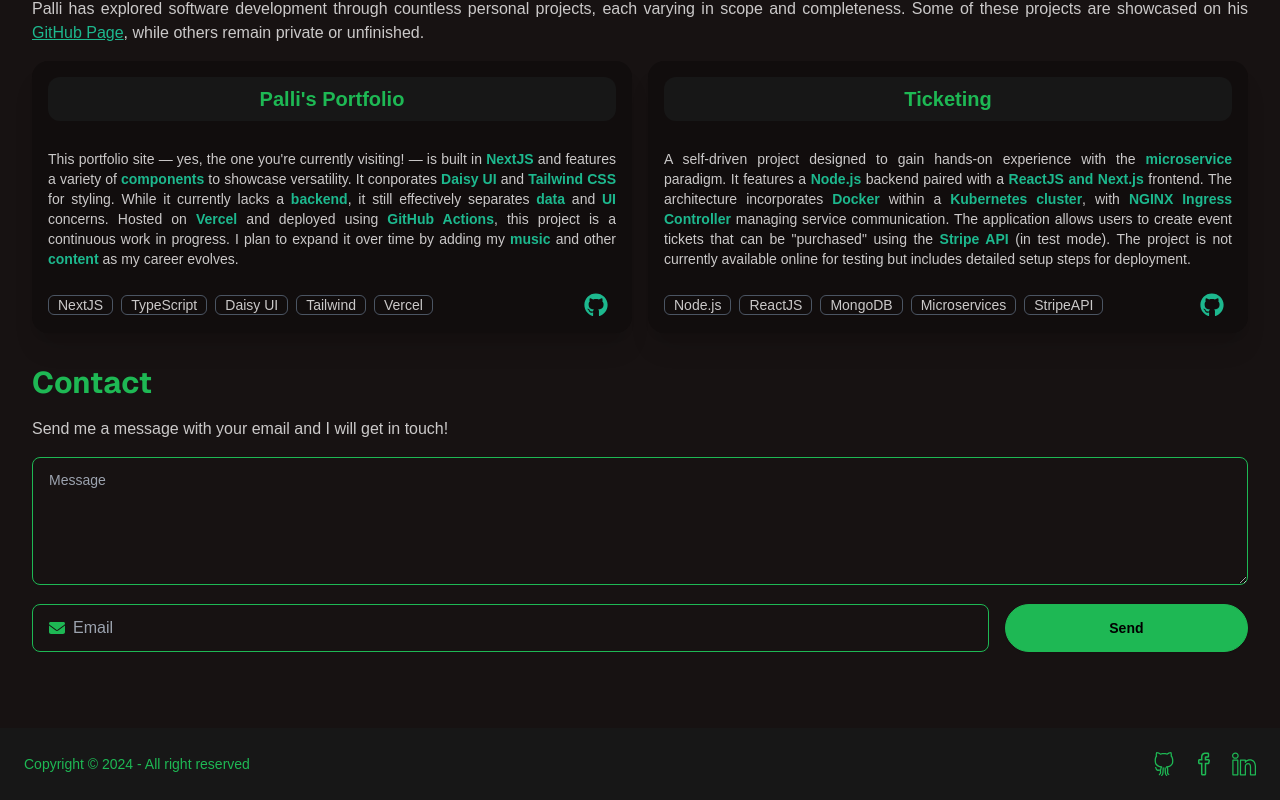
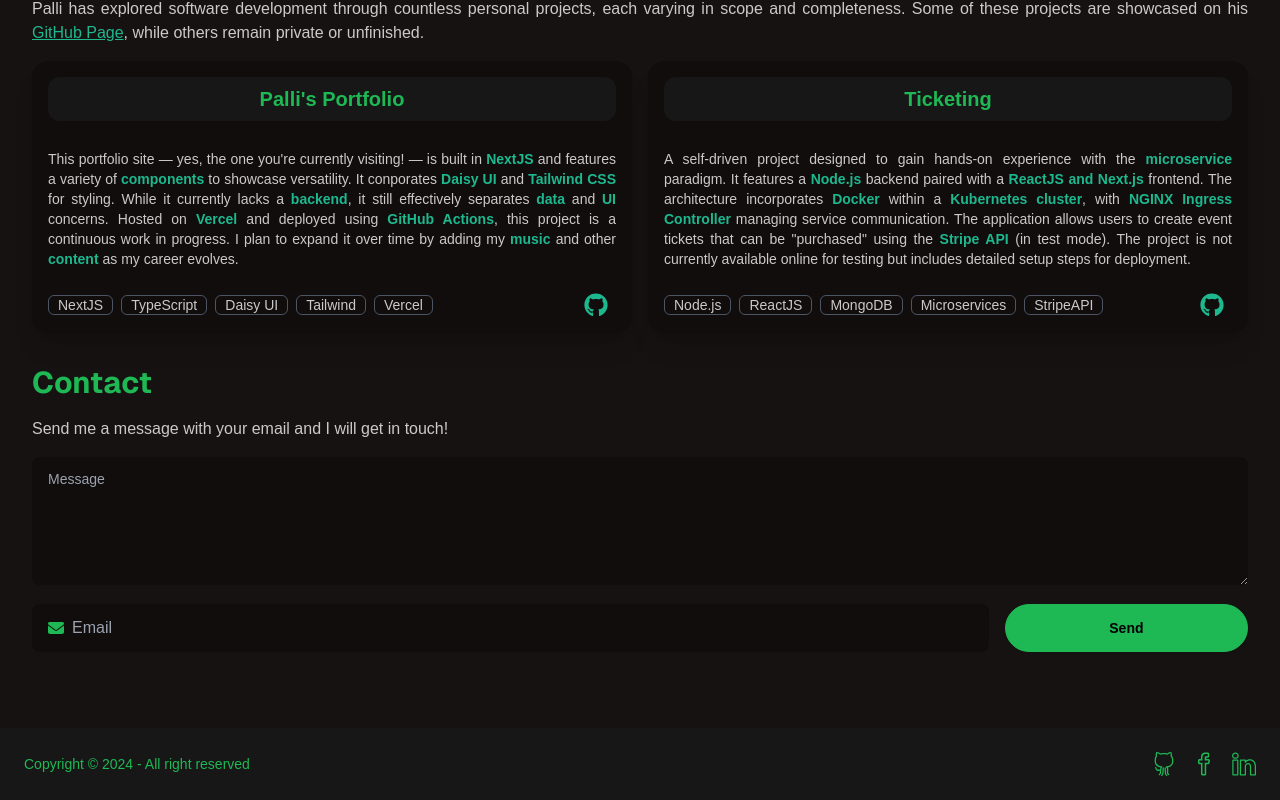
Before and after one commit to Palli-Moon/portfolio, a Next.js app: page / in a window 1280 px wide. Shown: the part 1859-2659 px from the top of the page. Built offline with nearby package versions, Linux system fonts and the light colour scheme.

Commit message:
Fix styling on comment section

```diff
--- a/src/components/contact.tsx
+++ b/src/components/contact.tsx
@@ -46,9 +46,9 @@
       <Content title='Contact'>
         <p className='my-4'>Send me a message with your email and I will get in touch!</p>
         <form onSubmit={onSubmit}>
-          <textarea className='textarea textarea-primary w-full rounded-lg min-h-32' placeholder='Message' name='text'></textarea>
+          <textarea className='textarea textarea-primary w-full rounded-lg min-h-32 bg-base-300 border-0' placeholder='Message' name='text'></textarea>
           <div className='my-3 flex gap-4'>
-            <label className='input input-bordered input-primary flex items-center gap-2 rounded-lg basis-4/5'>
+            <label className='input input-bordered input-primary flex items-center gap-2 rounded-lg basis-4/5 bg-base-300 border-0'>
               <FaEnvelope className='text-primary' />
               <input type='text' className='grow' placeholder='Email' name='email' />
             </label>
```
